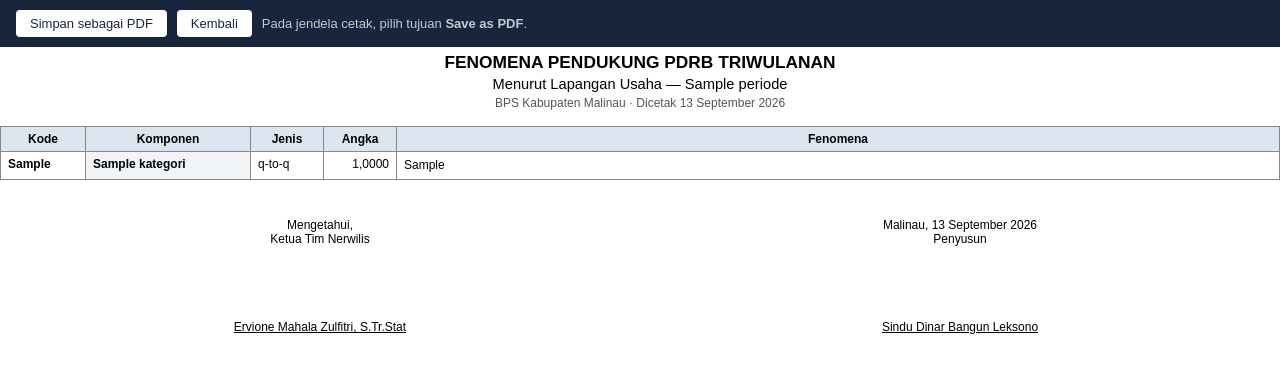
After one commit to azalia-irisfield/apifestat, a Django app: page /fenomena/cetak/ in a window 1280 px wide. The commit adds this page. Shown: the top 373 px of the page. Run offline with Django 5.2, Linux system fonts and the light colour scheme; a user stored in the database is signed in; tables that the repository leaves empty hold one stand-in row (values such as "Sample post").

Commit message:
final fix sebelum latsar

```diff
--- a/apifestat/urls.py
+++ b/apifestat/urls.py
@@ -16,6 +16,7 @@ Including another URLconf
 """
 from django.contrib import admin
 from django.urls import include, path
+from core import views as core_views
 
 urlpatterns = [
     path("admin/", admin.site.urls),
@@ -23,6 +24,7 @@ urlpatterns = [
     path("", include("dashboard.urls")),
     path("inventarisasi/", include("inventarisasi.urls")),
     path("fenomena/", include("fenomena.urls")),
+    path("log/", core_views.log_aktivitas, name="log_aktivitas"),
 ]
 
 admin.site.site_header = "Administrasi APIFESTAT"
--- a/berita/views.py
+++ b/berita/views.py
@@ -14,6 +14,7 @@ from .services.odon import (alamat_tempel, baris_berita, baris_tersedia,
                             kirim_ke_sheet, kredensial_tersedia)
 
 from django.http import JsonResponse
+from core.utils import catat
 
 
 def daftar_berita(request):
@@ -97,6 +98,8 @@ def proses_scraping(request):
         )
     else:
         messages.error(request, f"Scraping gagal: {log.pesan}")
+    catat(request, "scraping", "Portal", portal.pk,
+        f"{portal.nama_portal}: {log.jumlah_disimpan} berita disimpan")
     return redirect("berita:daftar")
 
 
@@ -106,6 +109,7 @@ def verifikasi_berita(request, pk):
         form = VerifikasiBeritaForm(request.POST, instance=berita)
         if form.is_valid():
             form.save()
+            catat(request, "verifikasi", "Berita", berita.pk, berita.judul[:80])
             messages.success(request, "Berita berhasil disimpan.")
             return redirect("berita:daftar")
     else:
@@ -137,6 +141,7 @@ def ubah_cepat(request, pk):
         berita.beritakategori_set.all().delete()
 
     messages.success(request, f"Berita “{berita.judul[:50]}…” diperbarui.")
+    catat(request, "ubah", "Berita", berita.pk, f"Ubah cepat: {berita.judul[:80]}")
     return redirect(request.POST.get("next") or "berita:daftar")
 
 def pilih_baris_odon(request, pk):
@@ -179,6 +184,7 @@ def catat_odon(request, pk):
         messages.success(
             request, f"Berita dicatat ke sheet ODON pada baris {nomor}."
         )
+        catat(request, "catat_odon", "Berita", berita.pk, f"Baris {nomor} pada sheet ODON")
     except Exception as exc:
         messages.error(request, f"Gagal menulis ke sheet: {exc}")
 
--- a/core/models.py
+++ b/core/models.py
@@ -142,3 +142,23 @@ class KataKunci(models.Model):
 
     def __str__(self):
         return f"{self.kata_kunci} → {self.kategori.kode}"
+
+class LogAktivitas(models.Model):
+    pengguna = models.ForeignKey(
+        Pengguna, on_delete=models.SET_NULL, null=True, blank=True, related_name="aktivitas"
+    )
+    aksi = models.CharField(max_length=30)
+    entitas = models.CharField(max_length=50, blank=True)
+    entitas_id = models.BigIntegerField(null=True, blank=True)
+    keterangan = models.CharField(max_length=255, blank=True)
+    waktu = models.DateTimeField(auto_now_add=True, db_index=True)
+    alamat_ip = models.CharField(max_length=45, blank=True)
+
+    class Meta:
+        db_table = "t_log_aktivitas"
+        verbose_name = "Log Aktivitas"
+        verbose_name_plural = "Log Aktivitas"
+        ordering = ["-waktu"]
+
+    def __str__(self):
+        return f"{self.waktu:%d/%m/%Y %H:%M} - {self.pengguna} - {self.aksi}"
--- /dev/null
+++ b/core/utils.py
@@ -0,0 +1,19 @@
+"""Pencatatan aktivitas pengguna."""
+
+
+def catat(request, aksi, entitas="", entitas_id=None, keterangan=""):
+    """Mencatat satu aktivitas pengguna. Kegagalan pencatatan diabaikan
+    agar tidak pernah mengganggu jalannya fungsi utama."""
+    try:
+        from core.models import LogAktivitas
+
+        LogAktivitas.objects.create(
+            pengguna=getattr(request, "pengguna", None),
+            aksi=aksi,
+            entitas=entitas,
+            entitas_id=entitas_id,
+            keterangan=keterangan[:255],
+            alamat_ip=request.META.get("REMOTE_ADDR", "")[:45],
+        )
+    except Exception:
+        pass
--- a/fenomena/urls.py
+++ b/fenomena/urls.py
@@ -9,4 +9,5 @@ urlpatterns = [
     path("susun/<int:pk>/", views.susun_fenomena, name="susun"),
     path("ekspor/", views.ekspor, name="ekspor"),
     path("susun-massal/", views.susun_massal, name="susun_massal"),
+    path("cetak/", views.ekspor_pdf, name="cetak"),
 ]
--- a/fenomena/views.py
+++ b/fenomena/views.py
@@ -10,6 +10,8 @@ from .services.ekspor import isi_template
 from .services.susun import gabung_usulan
 
 from django.urls import reverse
+from core.utils import catat
+from django.utils import timezone
 
 def periode_aktif(request):
     pid = request.POST.get("periode") or request.GET.get("periode", "")
@@ -106,6 +108,8 @@ def susun_fenomena(request, pk):
         fenomena.status = request.POST.get("status", Fenomena.Status.DRAFT)
         fenomena.save()
         messages.success(request, "Fenomena tersimpan.")
+        catat(request, "simpan", "Fenomena", fenomena.pk,
+              f"{kategori.kode} {periode.nama_periode} ({fenomena.status})")
         return redirect(f"{request.path}?periode={periode.id}")
 
     komponen = kategori.keturunan()
@@ -201,4 +205,39 @@ def susun_massal(request):
         f"Penyusunan massal selesai. {dibuat} fenomena baru dibuat, "
         f"{diisi} narasi terisi, {dilewati} dilewati karena sudah ada isinya."
     )
+    catat(request, "susun_massal", "Fenomena", None,
+          f"{jenis} {periode.nama_periode}: {diisi} narasi terisi")
     return redirect(f"{reverse('fenomena:daftar')}?periode={periode.id}&jenis={jenis}")
+
+def ekspor_pdf(request):
+    """Menyiapkan tampilan cetak fenomena untuk disimpan sebagai PDF."""
+    periode = periode_aktif(request)
+    jenis = request.GET.get("jenis", "sektoral")
+
+    kategori = Kategori.objects.filter(
+        jenis=jenis, is_aktif=True, id_template__isnull=False
+    ).order_by("urutan")
+
+    peta = {}
+    for f in Fenomena.objects.filter(
+        periode=periode, kategori__jenis=jenis
+    ).select_related("kategori").prefetch_related("rincian_set"):
+        peta[f.kategori_id] = {r.jenis: r for r in f.rincian_set.all()}
+
+    baris = []
+    for k in kategori:
+        r = peta.get(k.id, {})
+        if not any(x.narasi for x in r.values()):
+            continue
+        baris.append({"kategori": k, "rincian": r})
+
+    catat(request, "ekspor_pdf", "Fenomena", None,
+          f"{jenis} {periode.nama_periode}: {len(baris)} komponen")
+
+    return render(request, "fenomena/cetak.html", {
+        "periode": periode,
+        "jenis": jenis,
+        "judul_jenis": "Lapangan Usaha" if jenis == "sektoral" else "Pengeluaran",
+        "baris": baris,
+        "tanggal": timezone.localdate(),
+    })
--- a/inventarisasi/views.py
+++ b/inventarisasi/views.py
@@ -6,6 +6,7 @@ from core.models import Kategori, Periode
 from .models import OPD, Indikator, NilaiIndikator
 from .services.hitung import hitung_indikator, susun_narasi
 from .services.sheets import tarik_dari_opd, unduh_sheet
+from core.utils import catat
 
 
 def pohon_komponen(request):
@@ -43,6 +44,8 @@ def detail_komponen(request, pk):
                 indikator=ind, periode=periode, defaults={"nilai": nilai}
             )
         messages.success(request, f"Data {periode.nama_periode} tersimpan.")
+        catat(request, "simpan", "Inventarisasi", komponen.pk,
+              f"{komponen.kode} periode {periode.nama_periode}")
         return redirect(f"{request.path}?periode={periode.id}")
 
     hasil, per_opd = [], {}
@@ -75,6 +78,7 @@ def tarik_sheet(request, pk):
     try:
         hasil = tarik_dari_opd(opd)
         messages.success(request, f"{len(hasil)} nilai ditarik dari {opd.nama}.")
+        catat(request, "tarik_sheet", "OPD", opd.pk, f"{opd.nama}: {len(hasil)} nilai")
     except Exception as exc:
         messages.error(request, f"Gagal menarik data {opd.nama}: {exc}")
     return redirect(request.META.get("HTTP_REFERER") or "inventarisasi:pohon")
--- a/templates/base.html
+++ b/templates/base.html
@@ -27,6 +27,9 @@
     </a>
     <a href="{% url 'inventarisasi:pohon' %}" class="{% if '/inventarisasi/' in request.path %}aktif{% endif %}">Inventarisasi</a>
     <a href="{% url 'fenomena:daftar' %}" class="{% if '/fenomena/' in request.path %}aktif{% endif %}">Fenomena</a>
+    {% if profil.role == "admin" %}
+    <a href="{% url 'log_aktivitas' %}" class="{% if '/log/' in request.path %}aktif{% endif %}">Log Aktivitas</a>
+    {% endif %}
     <a href="/admin/">Pengaturan</a>
   </nav>
 
--- /dev/null
+++ b/templates/fenomena/cetak.html
@@ -0,0 +1,101 @@
+<!DOCTYPE html>
+<html lang="id">
+<head>
+  <meta charset="UTF-8">
+  <title>Fenomena Pendukung PDRB {{ judul_jenis }} — {{ periode.nama_periode }}</title>
+  <style>
+    @page { size: A4; margin: 1.8cm 1.5cm; }
+    body { font-family: Arial, sans-serif; font-size: 10pt; color: #000; margin: 0; }
+    h1 { font-size: 13pt; text-align: center; margin: 0 0 3px; }
+    h2 { font-size: 11pt; text-align: center; font-weight: normal; margin: 0 0 4px; }
+    .meta { text-align: center; font-size: 9pt; color: #555; margin-bottom: 16px; }
+    table { width: 100%; border-collapse: collapse; }
+    th, td { border: 1px solid #888; padding: 5px 7px; vertical-align: top; }
+    th { background: #DCE6F1; font-size: 9pt; text-align: center; }
+    td { font-size: 9pt; }
+    thead { display: table-header-group; }
+    tr { page-break-inside: avoid; }
+    .kode { font-weight: bold; white-space: nowrap; }
+    .angka { text-align: right; white-space: nowrap; font-variant-numeric: tabular-nums; }
+    .narasi { white-space: pre-wrap; line-height: 1.45; }
+    .komponen { background: #F2F5F8; font-weight: bold; }
+    .ttd { margin-top: 34px; width: 100%; font-size: 10pt; }
+    .ttd td { border: none; text-align: center; padding: 4px; }
+    .garis-ttd { height: 58px; }
+    .bilah-cetak {
+      position: fixed; top: 0; left: 0; right: 0; z-index: 10;
+      background: #17263C; color: #fff; padding: 10px 16px;
+      display: flex; gap: 10px; align-items: center; font-size: 13px;
+    }
+    .bilah-cetak button, .bilah-cetak a {
+      background: #fff; color: #17263C; border: none; border-radius: 4px;
+      padding: 6px 14px; font-size: 13px; cursor: pointer; text-decoration: none;
+    }
+    body { padding-top: 52px; }
+    @media print {
+      .bilah-cetak { display: none; }
+      body { padding-top: 0; }
+    }
+  </style>
+</head>
+<body>
+
+<div class="bilah-cetak">
+  <button onclick="window.print()">Simpan sebagai PDF</button>
+  <a href="{% url 'fenomena:daftar' %}?periode={{ periode.id }}">Kembali</a>
+  <span style="opacity:.75">Pada jendela cetak, pilih tujuan <b>Save as PDF</b>.</span>
+</div>
+
+<h1>FENOMENA PENDUKUNG PDRB TRIWULANAN</h1>
+<h2>Menurut {{ judul_jenis }} — {{ periode.nama_periode }}</h2>
+<div class="meta">
+  BPS Kabupaten Malinau · Dicetak {{ tanggal|date:"d F Y" }}
+</div>
+
+<table>
+  <thead>
+    <tr>
+      <th style="width:70px">Kode</th>
+      <th style="width:150px">Komponen</th>
+      <th style="width:58px">Jenis</th>
+      <th style="width:58px">Angka</th>
+      <th>Fenomena</th>
+    </tr>
+  </thead>
+  <tbody>
+    {% for b in baris %}
+      {% for jenis, r in b.rincian.items %}
+        {% if r.narasi %}
+        <tr>
+          {% if forloop.first %}
+            <td class="kode" rowspan="{{ b.rincian|length }}">{{ b.kategori.kode_template|default:b.kategori.kode }}</td>
+            <td class="komponen" rowspan="{{ b.rincian|length }}">{{ b.kategori.nama }}</td>
+          {% endif %}
+          <td>{{ r.get_jenis_display }}</td>
+          <td class="angka">{{ r.angka|default_if_none:"—" }}</td>
+          <td class="narasi">{{ r.narasi }}</td>
+        </tr>
+        {% endif %}
+      {% endfor %}
+    {% empty %}
+      <tr><td colspan="5" style="text-align:center; padding:24px">
+        Belum ada fenomena yang disusun untuk periode ini.
+      </td></tr>
+    {% endfor %}
+  </tbody>
+</table>
+
+<table class="ttd">
+  <tr>
+    <td style="width:50%">Mengetahui,<br>Ketua Tim Nerwilis</td>
+    <td style="width:50%">Malinau, {{ tanggal|date:"d F Y" }}<br>Penyusun</td>
+  </tr>
+  <tr><td class="garis-ttd"></td><td class="garis-ttd"></td></tr>
+  <tr>
+    <td><u>Ervione Mahala Zulfitri, S.Tr.Stat</u></td>
+    <td><u>Sindu Dinar Bangun Leksono</u></td>
+  </tr>
+</table>
+
+</body>
+</html>
--- a/templates/fenomena/daftar.html
+++ b/templates/fenomena/daftar.html
@@ -17,6 +17,8 @@
         Timpa semua
       </button>
     </form>
+    <a href="{% url 'fenomena:cetak' %}?periode={{ periode.id }}&jenis={{ jenis }}"
+       class="tbl tbl-garis" target="_blank">Cetak PDF</a>
     <a href="{% url 'fenomena:ekspor' %}" class="tbl tbl-hijau">Ekspor ke template provinsi</a>
   </div>
 {% endblock %}
```
Also changed, not shown: core/views.py (+24 -1 lines), templates/core/log.html (added, +57 -0 lines), core/migrations/0007_logaktivitas.py (added), 1 other file.
